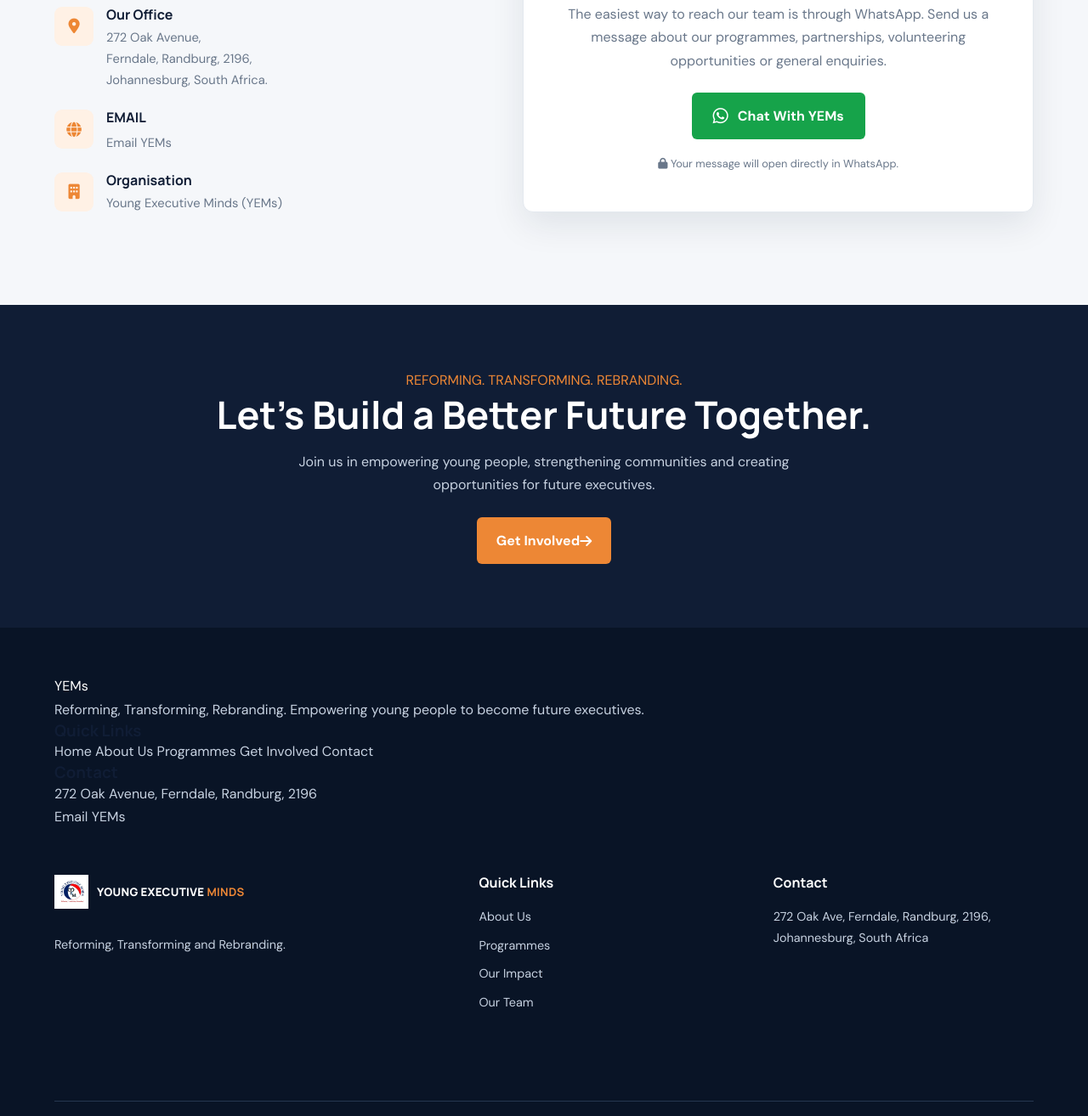
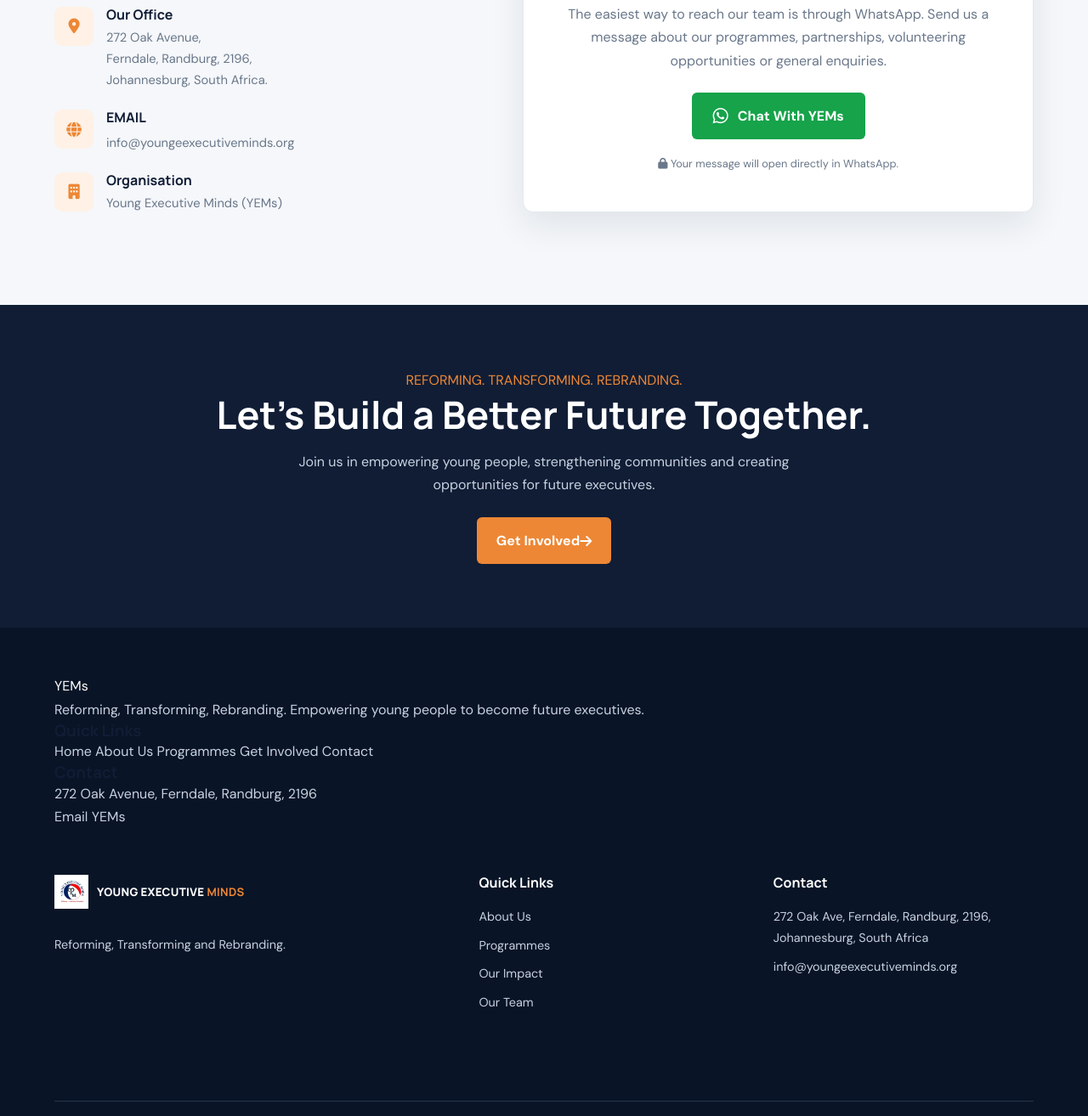
Before and after one commit to okunoluwa/YEms-website, a plain HTML site: page contact.html in a window 1280 px wide. Shown: the part 796-2110 px from the top of the page at 85% size. Drawn offline with Linux system fonts and the light colour scheme.

Commit message:
Update contact information and team member title for accuracy

```diff
--- a/contact.html
+++ b/contact.html
@@ -110,8 +110,8 @@
 
                     <div>
                         <h3>EMAIL</h3>
-                            <a href="mailto:info@yems1.org?subject=Website%20Enquiry">
-                                Email YEMs
+                            <a href="mailto:info@youngeexecutiveminds.org?subject=Website%20Enquiry">
+                                info@youngeexecutiveminds.org
                             </a>
                     </div>
                 </div>
@@ -244,7 +244,7 @@
         <div>
             <h4>Contact</h4>
             <p>272 Oak Ave, Ferndale, Randburg, 2196, Johannesburg, South Africa</p>
-            <a href="https://www.yems1.org" target="_blank" rel="noopener"></a>
+            <a href="mailto:info@youngeexecutiveminds.org">info@youngeexecutiveminds.org</a>
         </div>
     </div>
 
```
Also changed, not shown: album-youth.html (+1 -1 lines), team.html (+2 -2 lines).
